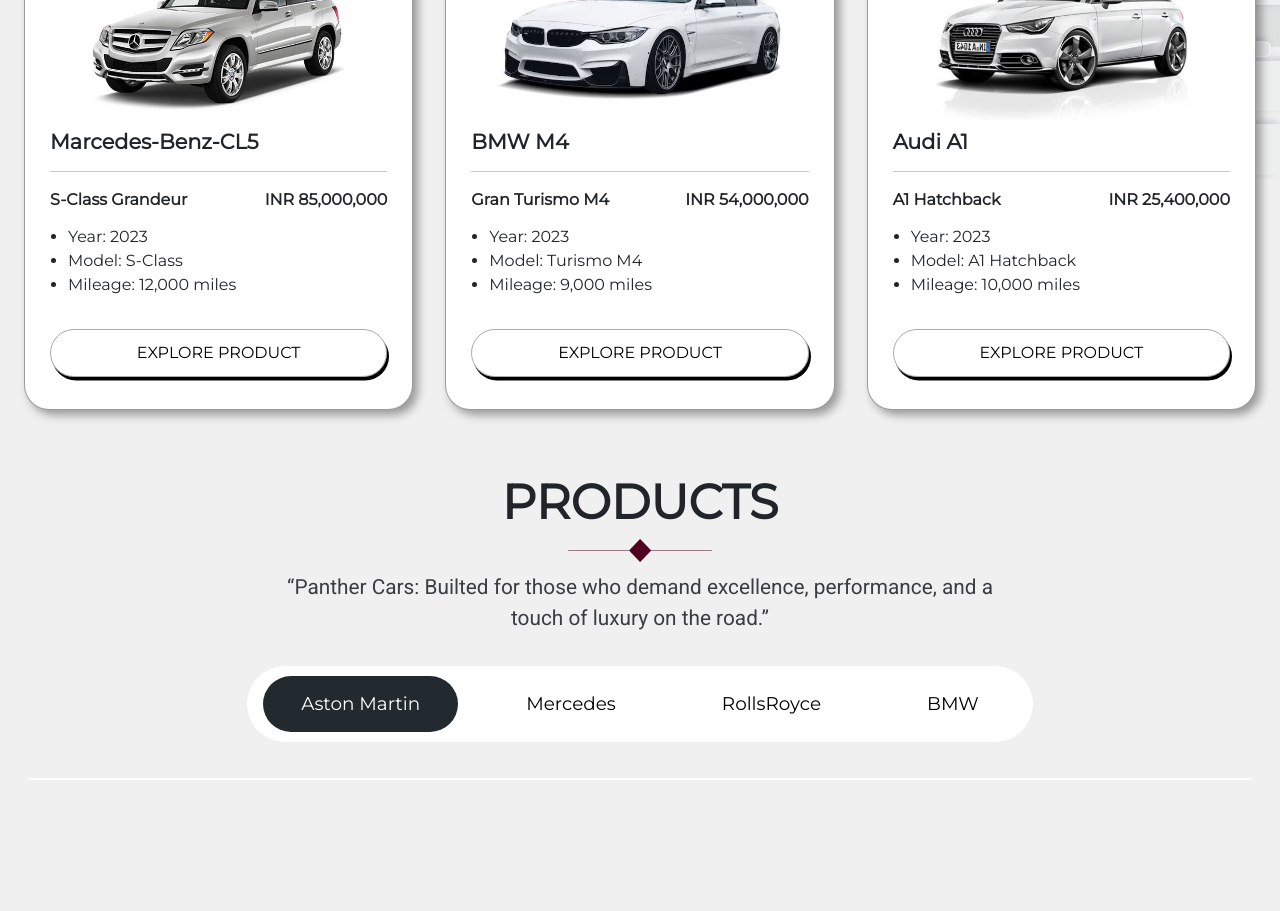
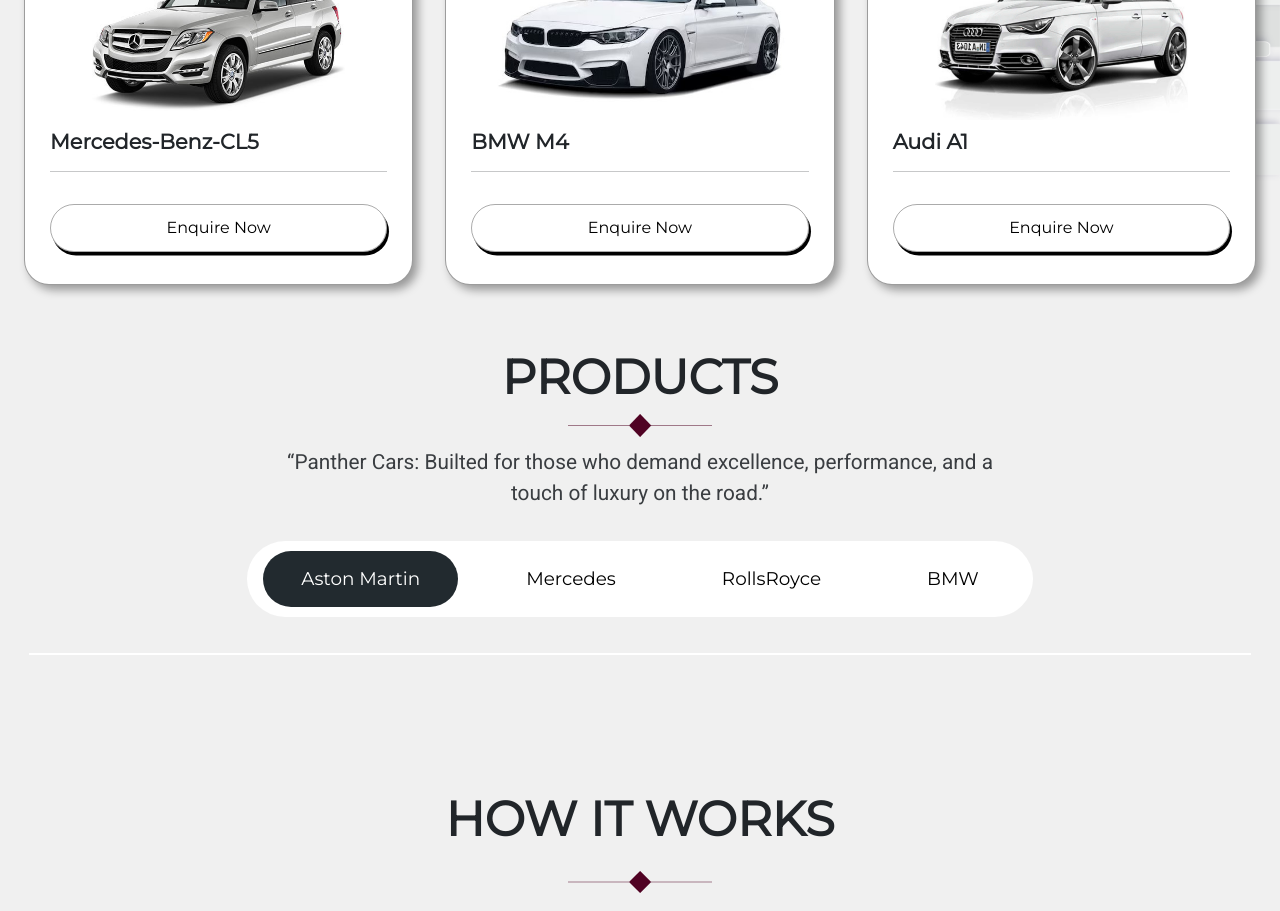
Before and after one commit to RiyaJoshi09/Panther, a React (Create React App) app in the folder panther/: page / in a window 1280 px wide. Shown: the part 1140-2051 px from the top of the page. Built offline with nearby package versions, Linux system fonts and the light colour scheme.

Commit message:
productrefined

```diff
--- a/panther/public/style.css
+++ b/panther/public/style.css
@@ -360,8 +360,7 @@
             text-transform: uppercase;
             letter-spacing: 1.7px;
             cursor: pointer;
-            &:before {
-            }
+
           }
         }
       }
--- a/panther/src/components/Contact.js
+++ b/panther/src/components/Contact.js
@@ -13,10 +13,10 @@
 
     emailjs
       .sendForm(
-        "service_dk06bp6", // Your EmailJS service ID
-        "template_ihtoibm", // Your EmailJS template ID
+        "service_dk06bp6",
+        "template_ihtoibm",
         form.current,
-        "YFrqLZMZl2eqZXOtx" // Your EmailJS public key
+        "YFrqLZMZl2eqZXOtx"
       )
       .then(
         (result) => {
--- a/panther/src/components/Enquiry.js
+++ b/panther/src/components/Enquiry.js
@@ -4,7 +4,7 @@
 
 const Enquiry = () => {
   const location = useLocation();
-  const [submitted, setSubmitted] = useState(false);
+  const [submitted] = useState(false);
   const [carModel, setCarModel] = useState('');
 
   useEffect(() => {
--- a/panther/src/components/Home/Products.js
+++ b/panther/src/components/Home/Products.js
@@ -1,18 +1,18 @@
-import { useState, useContext } from "react";
+import { useContext } from "react";
+import { useNavigate } from "react-router-dom";
 import Car from "./Car";
 import Suv from "./Suv";
 import Van from "./Van";
 import Truck from "./Track";
 import Reserve from "./Reserve";
 import { MyContext } from "../../context/MyContext";
+import { useState } from "react";
+
 
 const Products = () => {
+  const navigate = useNavigate();
   const { isButtonClicked } = useContext(MyContext);
-  const [clickedItems, setClickedItems] = useState({
-    A: false,
-    B: false,
-    C: false,
-  });
+
   const [clickedTabs, setClickedTabs] = useState({
     A: true,
     B: false,
@@ -21,196 +21,108 @@
   });
 
   const handleClick = (tab) => {
-    setClickedTabs((prevValue) => {
-      if (tab === "A") {
-        return {
-          ...prevValue,
-          A: true,
-          B: false,
-          C: false,
-          D: false,
-        };
-      } else if (tab === "B") {
-        return {
-          ...prevValue,
-          A: false,
-          B: true,
-          C: false,
-          D: false,
-        };
-      } else if (tab === "C") {
-        return {
-          ...prevValue,
-          A: false,
-          B: false,
-          C: true,
-          D: false,
-        };
-      } else if (tab === "D") {
-        return {
-          ...prevValue,
-          A: false,
-          B: false,
-          C: false,
-          D: true,
-        };
-      }
+    setClickedTabs({
+      A: tab === "A",
+      B: tab === "B",
+      C: tab === "C",
+      D: tab === "D",
     });
-  };
-
-  const clickHandler = (item) => {
-    setClickedItems((prevClickedItems) => ({
-      ...prevClickedItems,
-      [item]: !prevClickedItems[item],
-    }));
-
-    // Delay execution for 0.3 seconds
-    setTimeout(() => {
-      setClickedItems((prevClickedItems) => ({
-        ...prevClickedItems,
-        [item]: false,
-      }));
-    }, 300);
   };
 
   return (
     <div className="products" id="product">
       <img className="back2" src="back_n2.png" alt="" />
       <div className="prod-cont">
+        {/* Featured Cars Section */}
         <div className="cars-child1">
           <div className="cars1-topic">
             <h1>FEATURED CARS</h1>
             <img src="hr.svg" alt="" />
             <p>“Panther's Special Picks for Seamless City Driving.”</p>
           </div>
+
           <div className="cars1-main">
+            {/* Car 1 */}
             <div className="cars1-main-child">
               <div className="car-cont1">
-                <img className="f1-car" src="f1_car.jpg" alt="" />
+                <img className="f1-car" src="f1_car.jpg" alt="Mercedes-Benz-CL5" />
               </div>
               <div className="car-cont2">
-                <h1>Marcedes-Benz-CL5</h1>
+                <h1>Mercedes-Benz-CL5</h1>
                 <hr />
-                <div className="car-info-cont">
-                  <p>S-Class Grandeur</p>
-                  <p>INR 85,000,000</p>
-                </div>
-                <ul>
-                  <li>Year: 2023</li>
-                  <li>Model: S-Class</li>
-                  <li>Mileage: 12,000 miles</li>
-
-                </ul>
                 <button
-                  onClick={() => {
-                    clickHandler("A");
-                  }}
-                  className={`feature-btn ${clickedItems.A ? "clicked" : ""}`}
+                  onClick={() => navigate("/enquiry", { state: { carName: "Mercedes-Benz-CL5" } })}
+                  className="feature-btn"
                 >
-                  <a href="/">EXPLORE PRODUCT</a>
+                  Enquire Now
                 </button>
               </div>
             </div>
+
+            {/* Car 2 */}
             <div className="cars2-main-child">
               <div className="car-cont1">
-                <img className="f2-car" src="f3_car.jpg" alt="" />
+                <img className="f2-car" src="f3_car.jpg" alt="BMW M4" />
               </div>
               <div className="car-cont2">
                 <h1>BMW M4</h1>
                 <hr />
-                <div className="car-info-cont">
-                  <p>Gran Turismo M4</p>
-                  <p>INR 54,000,000</p>
-                </div>
-                <ul>
-                  <li>Year: 2023</li>
-                  <li>Model: Turismo M4</li>
-                  <li>Mileage: 9,000 miles</li>
-
-                </ul>
                 <button
-                  onClick={() => {
-                    clickHandler("B");
-                  }}
-                  className={`feature-btn ${clickedItems.B ? "clicked" : ""}`}
+                  onClick={() => navigate("/enquiry", { state: { carName: "BMW M4" } })}
+                  className="feature-btn"
                 >
-                  <a href="/">EXPLORE PRODUCT</a>
+                  Enquire Now
                 </button>
               </div>
             </div>
+
+            {/* Car 3 */}
             <div className="cars3-main-child">
               <div className="car-cont1">
-                <img className="f3-car" src="f2_car.jpg" alt="" />
+                <img className="f3-car" src="f2_car.jpg" alt="Audi A1" />
               </div>
               <div className="car-cont2">
                 <h1>Audi A1</h1>
                 <hr />
-                <div className="car-info-cont">
-                  <p>A1 Hatchback</p>
-                  <p>INR 25,400,000</p>
-                </div>
-                <ul>
-                  <li>Year: 2023</li>
-                  <li>Model: A1 Hatchback</li>
-                  <li>Mileage: 10,000 miles</li>
-
-                </ul>
                 <button
-                  onClick={() => {
-                    clickHandler("C");
-                  }}
-                  className={`feature-btn ${clickedItems.C ? "clicked" : ""}`}
+                  onClick={() => navigate("/enquiry", { state: { carName: "Audi A1" } })}
+                  className="feature-btn"
                 >
-                  <a href="/">EXPLORE PRODUCT</a>
+                  Enquire Now
                 </button>
               </div>
             </div>
           </div>
         </div>
+
+        {/* Tabbed Product Section */}
         <div className="cars-child2">
           <div className="cars2-topic">
             <h1>PRODUCTS</h1>
             <img src="hr.svg" alt="" />
             <p>
-              “Panther Cars: Builted for those who demand excellence, performance,
-              and a touch of luxury on the road.”
+              “Panther Cars: Builted for those who demand excellence,
+              performance, and a touch of luxury on the road.”
             </p>
           </div>
+
           <div className="cars2-main">
             <div className="tab-btns-cont">
-              <div
-                onClick={() => {
-                  handleClick("A");
-                }}
-                className={`tab-btns ${clickedTabs.A ? "tab-clicked" : ""}`}
-              >
-                <p>Aston Martin</p>
-              </div>
-              <div
-                onClick={() => {
-                  handleClick("B");
-                }}
-                className={`tab-btns ${clickedTabs.B ? "tab-clicked" : ""}`}
-              >
-                <p>Mercedes</p>
-              </div>
-              <div
-                onClick={() => {
-                  handleClick("C");
-                }}
-                className={`tab-btns ${clickedTabs.C ? "tab-clicked" : ""}`}
-              >
-                <p>RollsRoyce</p>
-              </div>
-              <div
-                onClick={() => {
-                  handleClick("D");
-                }}
-                className={`tab-btns ${clickedTabs.D ? "tab-clicked" : ""}`}
-              >
-                <p>BMW</p>
-              </div>
+              {["Aston Martin", "Mercedes", "RollsRoyce", "BMW"].map((brand, idx) => {
+                const key = ["A", "B", "C", "D"][idx];
+                return (
+                  <div
+                    key={key}
+                    onClick={() => handleClick(key)}
+                    className={`tab-btns ${clickedTabs[key] ? "tab-clicked" : ""}`}
+                  >
+                    <p>{brand}</p>
+                  </div>
+                );
+              })}
             </div>
+
+            {/* Car Tabs */}
             <Car clickState={clickedTabs.A} />
             <Suv clickState={clickedTabs.B} />
             <Truck clickState={clickedTabs.C} />
```
Also changed, not shown: panther/firebase.js (added, +16 -0 lines).
